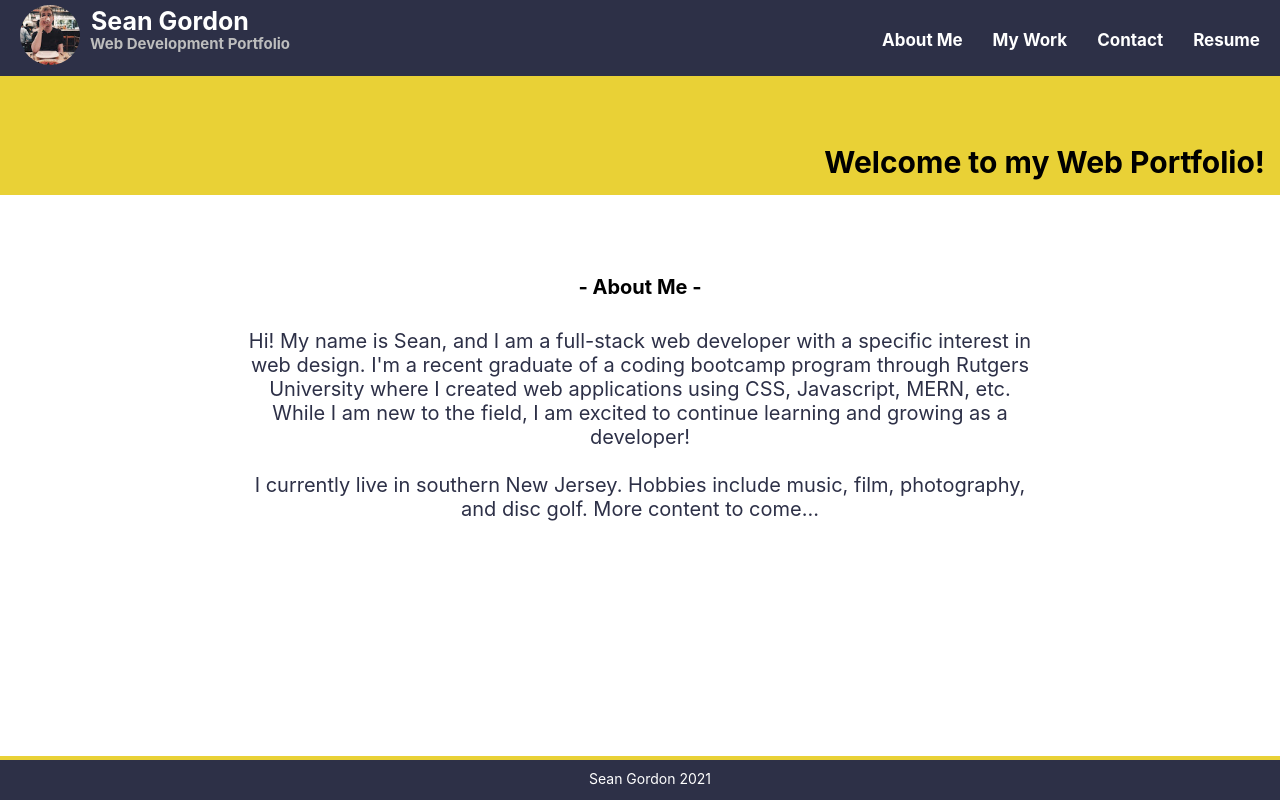
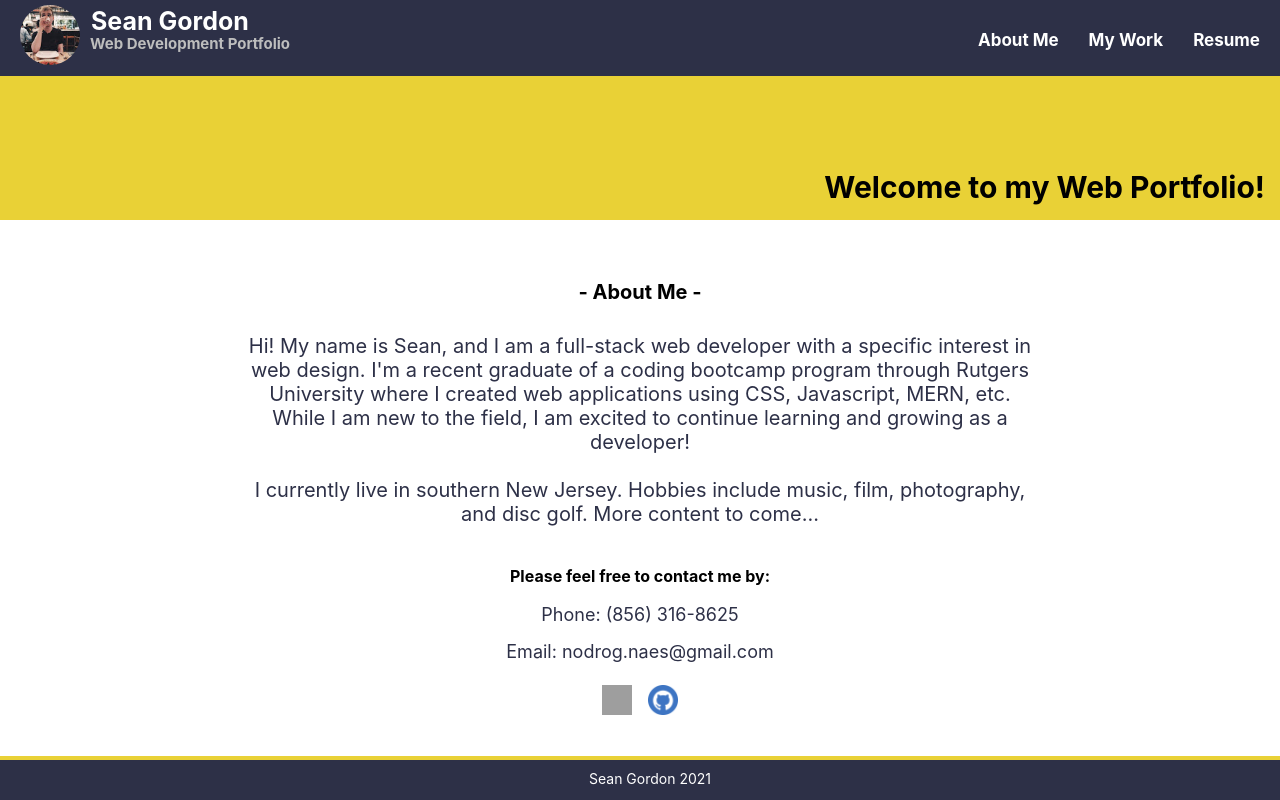
Before and after one commit to nodrognaes/Portfolio-React, a React (Create React App) app: page / in a window 1280 px wide. Built offline with nearby package versions, Linux system fonts and the light colour scheme; grey boxes are pictures that could not be loaded.

Commit message:
minor updates

```diff
--- a/src/App.css
+++ b/src/App.css
@@ -79,7 +79,7 @@ nav {
 .banner {
   margin-top: 70px;
   width: 100%;
-  height: 125px;
+  height: 150px;
   background-color: var(--myyellow);
   position: relative
 }
@@ -97,7 +97,7 @@ main {
   text-align: center;
   color: var(--mydarkblue);
   padding: 40px 90px 70px;
-  margin-top: 50px;
+  margin-top: 30px;
 }
 
 main h2 {
@@ -150,6 +150,10 @@ main article {
   height: 100%;
 }
 
+#gh-link {
+  margin-top: 20px;
+}
+
 /*background image will appear lighter until hovered over*/
 .card:hover {
   box-shadow: 0 0 8px rgba(0, 38, 70, 0.6)
@@ -175,6 +179,8 @@ main article {
   bottom: 1px;
   right: 2px;
   opacity: 0.5;
+  transition-property: opacity;
+  transition-duration: 0.5s;
 }
 
 .proj-gh:hover {
--- a/src/components/Header.js
+++ b/src/components/Header.js
@@ -34,14 +34,6 @@ export default function Header({ handlePageChange }) {
           My Work
         </a>
       </li>
-      <li id="contact">
-        <a
-          href="#contact"
-          onClick={() => handlePageChange('Contact')}
-        >
-          Contact
-        </a>
-      </li>
       <li className="nav-item">
         <a
           href="#resume"
--- a/src/components/Navigation.js
+++ b/src/components/Navigation.js
@@ -2,7 +2,7 @@ import React, { useState } from 'react';
 import Header from './Header';
 import About from '../pages/About';
 import Resume from '../pages/Resume';
-import Contact from '../pages/Contact';
+// import Contact from '../pages/Contact';
 import Work from '../pages/Work';
 import '../App.css'
 
@@ -17,9 +17,6 @@ export default function Project() {
     if (currentPage === 'Work') {
       return <Work />;
     }
-    if (currentPage === 'Contact') {
-        return <Contact />;
-      }
     return <Resume />;
   };
 
--- a/src/pages/About.js
+++ b/src/pages/About.js
@@ -1,5 +1,7 @@
 import React from 'react';
 import '../App.css';
+import lilogo from '../images/174857.png';
+import ghlogo from '../images/3345023101530077752-512.png'
 
 export default function About() {
   return (
@@ -17,6 +19,15 @@ export default function About() {
               I currently live in southern New Jersey. Hobbies include music, film, photography, and disc golf. More content to come...
           </p>
         </div>
+        <div id="contact">
+          <ul className="contact-info">
+            <h4>Please feel free to contact me by:</h4>
+            <li>Phone: (856) 316-8625</li>
+            <li>Email: <span id="email">nodrog.naes@gmail.com</span></li>
+            <li className="icon" id="linkedin"><a href="https://www.linkedin.com/in/sean-gordon-3122a6196/" target="_blank"><img src={lilogo} alt="linked in icon" width="30" height="30" /></a></li>
+            <li className="icon" id="github"><a href="https://github.com/nodrognaes" target="_blank"><img src={ghlogo} alt="github icon" width="30" height="30" /></a></li>
+          </ul>
+        </div>
       </main>
     </div>
   );
--- a/src/pages/Contact.js
+++ b/src/pages/Contact.js
@@ -1,41 +1,42 @@
-import React from 'react';
-import '../App.css';
-import lilogo from '../images/174857.png';
-import ghlogo from '../images/3345023101530077752-512.png'
+// import React from 'react';
+// import '../App.css';
+// import lilogo from '../images/174857.png';
+// import ghlogo from '../images/3345023101530077752-512.png'
 
-export default function Contact() {
-  return (
-    <main>
-        <div id="contact">
-            <h2>- Contact -</h2>
-            {/* <div id="contact-form">
-              <form>
-                <div>
-                  <label htmlFor="name">Name:</label>
-                  <br />
-                  <input type="text" id="name" required />
-                </div>
-                <div>
-                  <label htmlFor="email">Email:</label>
-                  <br />
-                  <input type="email" id="email" required />
-                </div>
-                <div>
-                  <label htmlFor="message">Message:</label>
-                  <br />
-                  <textarea id="message" required />
-                </div>
-                <button type="submit">Submit</button>
-              </form>
-            </div> */}
-            <ul className="contact-info">
-                <h4>Please feel free to contact me by:</h4>
-                <li>Phone: (856) 316-8625</li>
-                <li>Email: <span id="email">nodrog.naes@gmail.com</span></li>
-                <li className="icon" id="linkedin"><a href="https://www.linkedin.com/in/sean-gordon-3122a6196/" target="_blank"><img src={lilogo} alt="linked in icon" width="30" height="30" /></a></li>
-                <li className="icon" id="github"><a href="https://github.com/nodrognaes" target="_blank"><img src={ghlogo} alt="github icon" width="30" height="30" /></a></li>
-            </ul>
-        </div>
-    </main>
-  );
-}
+
+// export default function Contact() {
+//   return (
+//     <main>
+//         <div id="contact">
+//             <h2>- Contact -</h2>
+//             {/* <div id="contact-form">
+//               <form>
+//                 <div>
+//                   <label htmlFor="name">Name:</label>
+//                   <br />
+//                   <input type="text" id="name" required />
+//                 </div>
+//                 <div>
+//                   <label htmlFor="email">Email:</label>
+//                   <br />
+//                   <input type="email" id="email" required />
+//                 </div>
+//                 <div>
+//                   <label htmlFor="message">Message:</label>
+//                   <br />
+//                   <textarea id="message" required />
+//                 </div>
+//                 <button type="submit">Submit</button>
+//               </form>
+//             </div> */}
+//             <ul className="contact-info">
+//                 <h4>Please feel free to contact me by:</h4>
+//                 <li>Phone: (856) 316-8625</li>
+//                 <li>Email: <span id="email">nodrog.naes@gmail.com</span></li>
+//                 <li className="icon" id="linkedin"><a href="https://www.linkedin.com/in/sean-gordon-3122a6196/" target="_blank"><img src={lilogo} alt="linked in icon" width="30" height="30" /></a></li>
+//                 <li className="icon" id="github"><a href="https://github.com/nodrognaes" target="_blank"><img src={ghlogo} alt="github icon" width="30" height="30" /></a></li>
+//             </ul>
+//         </div>
+//     </main>
+//   );
+// }
--- a/src/pages/Work.js
+++ b/src/pages/Work.js
@@ -56,6 +56,7 @@ export default function Contact() {
                     <h3>Cat and Mouse Game</h3>
                 </figure>
             </section>
+            <p id="gh-link">Please see my <a href="https://github.com/nodrognaes" target="_blank">Github</a>  page for more!</p>
         </article>
     </main>
   );
```
Also changed, not shown: src/App.js (line endings or trailing spaces).
